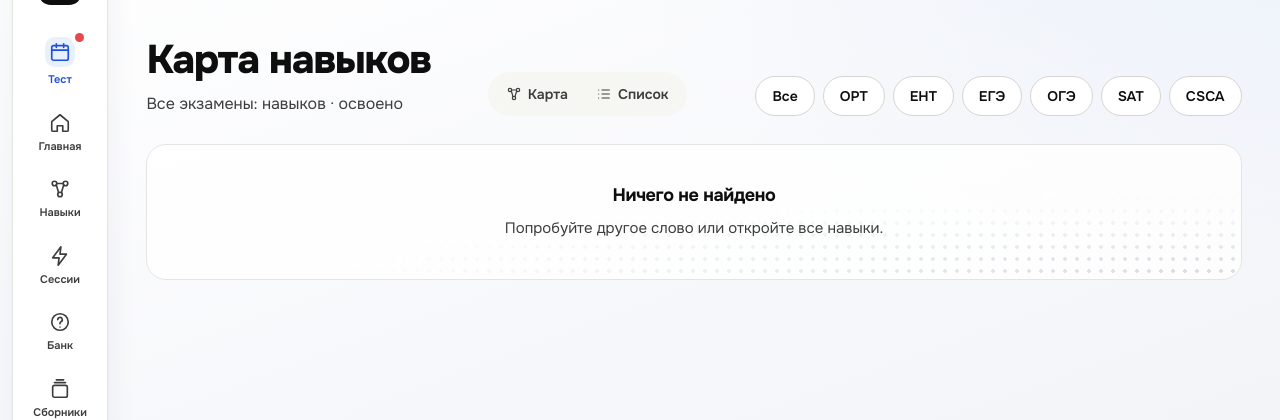
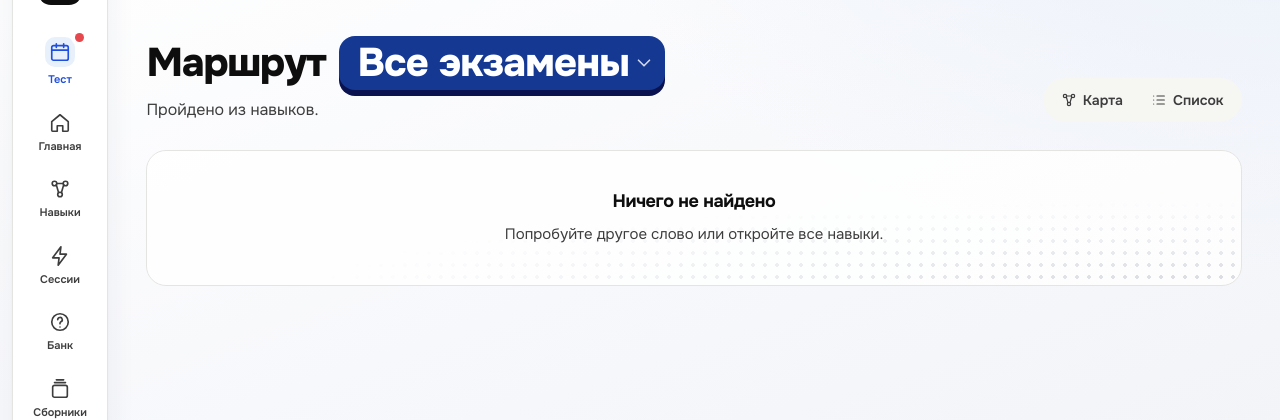
Before and after one commit to pul011pls90/monday, a Flask app: template monday/templates/student/skills.html in a window 1280 px wide. Shown: the part 72-492 px from the top of the page. Run offline with Flask 3, Linux system fonts and the light colour scheme; the template is opened without the code that fills it, so the values that code supplies are empty.

Commit message:
Навыки: «Маршрут [ОРТ ▾]» header with exam switcher in the title
- Exam is now a navy badge in the title; it opens a menu (your exam first,
  then the others, «Все навыки» after a divider) instead of 7 chips.
- Subtitle in plain words: «Пройдено 4 из 61 навыка. Дальше — «Проценты».»
- «Карта / Список» alone on the right. Translations added.

Co-Authored-By: Claude Opus 5.5 <noreply@anthropic.com>
Claude-Session: https://claude.ai/code/session_01NjnUEBL78pHtr5U76pBbws

```diff
--- a/monday/static/css/skills-metro.css
+++ b/monday/static/css/skills-metro.css
@@ -5,6 +5,30 @@
 .mt-switch a.is-on { background: var(--surface); color: var(--text); box-shadow: 0 2px 6px rgba(2, 11, 41, .1); }
 
 .mt { display: grid; gap: 14px; margin-top: 8px; }
+
+/* header: «Маршрут [ОРТ ▾]» + map/list switch */
+.skh { align-items: flex-end; }
+.skh-title { display: flex; align-items: center; flex-wrap: wrap; gap: 4px 14px; }
+.skh-exam { position: relative; font-size: 1rem; letter-spacing: normal; }
+.skh-exam > summary { list-style: none; display: inline-flex; align-items: center; gap: 4px; padding: 4px 10px 4px 18px; border-radius: 16px; cursor: pointer;
+  background: var(--btn-bg); color: var(--btn-text); font-size: clamp(26px, 3.2vw, 40px); font-weight: 800; letter-spacing: -.02em; line-height: 1.15;
+  box-shadow: 0 6px 0 #0a1250; transition: transform .12s, box-shadow .12s; }
+.skh-exam > summary::-webkit-details-marker { display: none; }
+.skh-exam > summary:hover { transform: translateY(-1px); }
+.skh-exam > summary .ic { opacity: .8; transition: transform .15s; }
+.skh-exam[open] > summary .ic { transform: rotate(180deg); }
+.skh-exam__menu { position: absolute; z-index: 30; top: calc(100% + 14px); left: 0; display: grid; min-width: 260px; padding: 8px; border-radius: 18px;
+  background: var(--surface); border: 1px solid var(--line); box-shadow: 0 20px 44px rgba(2, 11, 41, .18); }
+.skh-exam__menu a { display: grid; grid-template-columns: 1fr auto; grid-template-areas: "n c" "s c"; align-items: center; min-height: 48px; padding: 6px 12px; border-radius: 12px;
+  color: var(--text); text-decoration: none; }
+.skh-exam__menu a b { grid-area: n; font-size: 16px; }
+.skh-exam__menu a small { grid-area: s; color: var(--text-2); font-size: 12.5px; font-weight: 500; }
+.skh-exam__menu a .ic { grid-area: c; color: var(--accent); }
+.skh-exam__menu a:hover { background: var(--surface-2); }
+.skh-exam__menu a.is-on { background: color-mix(in srgb, var(--accent) 9%, var(--surface)); }
+.skh-exam__menu hr { border: 0; border-top: 1px solid var(--line); margin: 6px 4px; }
+.skh-sub { font-size: 17px; color: var(--text-2); }
+.mt-switch { margin-right: 0; }
 
 /* next step */
 .mt-next { display: grid; grid-template-columns: 1fr auto; grid-template-areas: "eye go" "where go" "skill go"; align-items: center; column-gap: 20px;
@@ -100,6 +124,9 @@
   .mt-next__go { justify-content: center; margin-top: 8px; min-height: 48px; }
   .mt-stage { order: 1; border-radius: 22px; }
   .mt-legend { left: 16px; right: 16px; bottom: 14px; gap: 6px 14px; }
-  .mt-switch { margin: 0 0 8px; }
+  .skh { align-items: flex-start; }
+  .skh .mt-switch { margin: 4px 0 0; }
+  .skh-exam__menu { position: fixed; left: 12px; right: 12px; top: auto; min-width: 0; }
+  .skh-sub { font-size: 15px; }
   .mt-card { position: fixed; left: 12px; right: 12px; bottom: calc(84px + env(safe-area-inset-bottom)); width: auto; z-index: 40; }
 }
--- a/monday/templates/student/skills.html
+++ b/monday/templates/student/skills.html
@@ -11,20 +11,34 @@
 </form>
 {% endblock %}
 {% block content %}
-<div class="page-head">
+{# Header: «Маршрут [ОРТ ▾]» — the exam badge is also the exam switcher; on the right, how to look at it (map / list). #}
+{% set cur_name = metro.current and (metro.topics|map(attribute='subtopics')|sum(start=[])|map(attribute='skills')|sum(start=[])|selectattr('id', 'equalto', metro.current)|map(attribute='name')|first) %}
+<div class="page-head skh">
   <div class="page-head__text">
-    <h1>{{ _("Карта навыков") }}</h1>
-    <p>{% if exam %}{{ _("Маршрут %(exam)s: %(total)s навыков · освоено %(m)s", exam=exam|exam_label, total=summary.total, m=summary.mastered) }}{% else %}{{ _("Все экзамены: %(total)s навыков · освоено %(m)s", total=summary.total, m=summary.mastered) }}{% endif %}</p>
+    <h1 class="skh-title">{{ _("Маршрут") }}
+      <details class="skh-exam">
+        <summary aria-label="{{ _('Сменить экзамен') }}"><span>{{ exam|exam_label if exam else _("Все экзамены") }}</span>{{ ui.icon('chevron-down', 22) }}</summary>
+        <div class="skh-exam__menu" role="menu">
+          {% set codes = ([own] if own in EXAMS else []) + (EXAMS.keys()|reject('equalto', own)|list) %}
+          {% for code in codes %}
+            <a role="menuitem" class="{{ 'is-on' if view == code }}" href="{{ url_for('student.skills', exam=code, q=q or None) }}">
+              <b>{{ EXAMS[code].label }}</b>{% if code == own %}<small>{{ _("твой экзамен") }}</small>{% endif %}
+              {% if view == code %}{{ ui.icon('check', 18) }}{% endif %}
+            </a>
+          {% endfor %}
+          <hr>
+          <a role="menuitem" class="{{ 'is-on' if view == 'all' }}" href="{{ url_for('student.skills', exam='all', q=q or None) }}"><b>{{ _("Все навыки") }}</b><small>{{ _("всех экзаменов") }}</small>{% if view == 'all' %}{{ ui.icon('check', 18) }}{% endif %}</a>
+        </div>
+      </details>
+    </h1>
+    <p class="skh-sub">
+      {% if summary.total and summary.mastered >= summary.total %}{{ _("Все %(n)s навыков освоены — маршрут пройден.", n=summary.total) }}
+      {% else %}{{ _("Пройдено %(a)s из %(n)s %(w)s.", a=summary.mastered, n=summary.total, w=summary.total|plural_ru(_("навыка"), _("навыков"), _("навыков"))) }}{% if cur_name %} {{ _("Дальше — «%(s)s».", s=cur_name) }}{% endif %}{% endif %}
+    </p>
   </div>
   <div class="mt-switch" role="group" aria-label="{{ _('Вид') }}">
     <a class="{{ 'is-on' if show == 'map' }}" href="{{ url_for('student.skills', exam=view, q=q or None, show='map') }}"{% if show == 'map' %} aria-current="page"{% endif %}>{{ ui.icon('skills', 16) }} {{ _("Карта") }}</a>
     <a class="{{ 'is-on' if show == 'list' }}" href="{{ url_for('student.skills', exam=view, q=q or None, show='list') }}"{% if show == 'list' %} aria-current="page"{% endif %}>{{ ui.icon('list', 16) }} {{ _("Список") }}</a>
-  </div>
-  <div class="chips" role="group" aria-label="{{ _('Экзамен') }}">
-    <a class="chip{{ ' is-active' if view == 'all' }}" href="{{ url_for('student.skills', exam='all', q=q or None) }}">{{ _("Все") }}</a>
-    {% for code, e in EXAMS.items() %}
-      <a class="chip{{ ' is-active' if view == code }}" href="{{ url_for('student.skills', exam=code, q=q or None) }}"{% if code == own %} title="{{ _('Твой экзамен') }}"{% endif %}>{{ e.label }}{% if code == own %}<i class="sk-own" aria-hidden="true"></i>{% endif %}</a>
-    {% endfor %}
   </div>
 </div>
 
```
Also changed, not shown: translations/en/LC_MESSAGES/messages.po, translations/kk/LC_MESSAGES/messages.po, translations/ky/LC_MESSAGES/messages.po, translations/tg/LC_MESSAGES/messages.po, translations/uz/LC_MESSAGES/messages.po, 6 other files.
